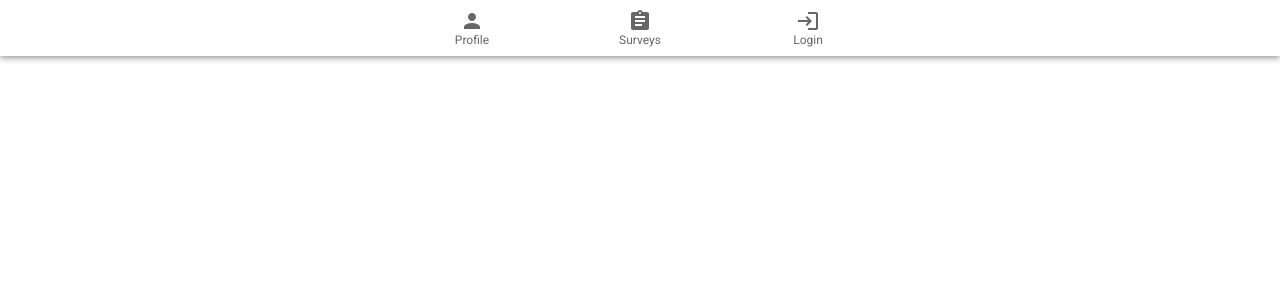
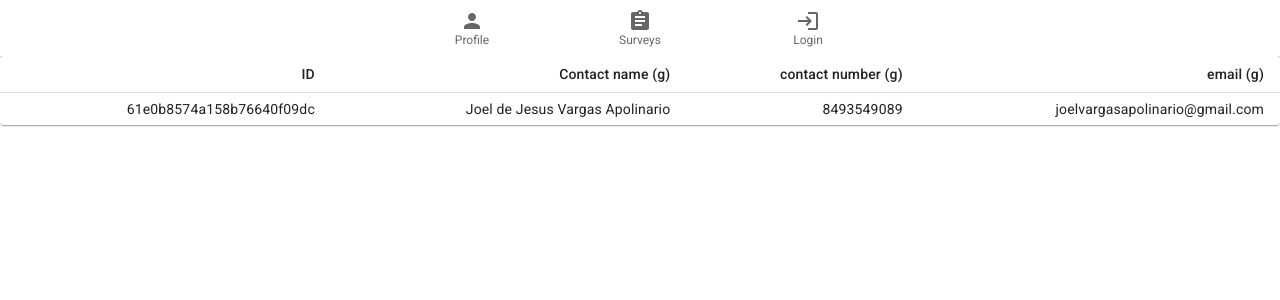
Before and after one commit to Joel-coder/COMP229-Web-Application-Development-Project-frontend, a Next.js app: page /survey in a window 1280 px wide. Shown: the top 300 px of the page. Built offline with nearby package versions, Linux system fonts and the light colour scheme; no server answers.

Commit message:
adding table

```diff
--- a/Components/Navbar.js
+++ b/Components/Navbar.js
@@ -24,12 +24,12 @@ function Navbar() {
             }}
           >
             <BottomNavigationAction label="Profile" icon={<PersonIcon />} />
-            <BottomNavigationAction label="Surveys" icon={<AssignmentIcon />} />
             <BottomNavigationAction
-              label="Login"
-              icon={<LoginIcon />}
-              onClick={() => router.push("/login")}
+              label="Surveys"
+              icon={<AssignmentIcon />}
+              onClick={() => router.push("/survey")}
             />
+            <BottomNavigationAction label="Login" icon={<LoginIcon />} />
           </BottomNavigation>
         </AppBar>
       </Box>
--- a/pages/landingPage/index.js
+++ b/pages/landingPage/index.js
@@ -5,9 +5,6 @@ import { useTranslation } from "next-i18next"; // i18n
 import { serverSideTranslations } from "next-i18next/serverSideTranslations"; // i18n
 import { useRouter } from "next/router"; // i18n
 
-import PersonIcon from "@mui/icons-material/Person";
-import LoginIcon from "@mui/icons-material/Login";
-import AssignmentIcon from "@mui/icons-material/Assignment";
 import Box from "@mui/material/Box";
 import BottomNavigation from "@mui/material/BottomNavigation";
 import BottomNavigationAction from "@mui/material/BottomNavigationAction";
--- a/pages/survey/index.js
+++ b/pages/survey/index.js
@@ -9,21 +9,30 @@ import Paper from "@mui/material/Paper";
 import Container from "@mui/material/Container";
 import API from "../../api";
 import { useRouter } from "next/router";
+import { DataGrid } from "@mui/x-data-grid";
 //require("typeface-poppins");
 //require("typeface-inter");
 
 export default function Survey() {
   const router = useRouter();
   const [token, setToken] = useState(
-    "eyJhbGciOiJIUzI1NiIsInR5cCI6IkpXVCJ9.eyJpZCI6IjYxNzVkNGFkNmQ3NjQ5N2U3MmZiMjg4NiIsInVzZXJuYW1lIjoianZhcmdhcyIsImlhdCI6MTY0MjA5ODk5OSwiZXhwIjoxNjQzNzAzNzk5fQ.6ohMXRCtjiy4OASifZ3ilVQSdTCKCWra_2bgVrLNQpM"
+    "eyJhbGciOiJIUzI1NiIsInR5cCI6IkpXVCJ9.eyJpZCI6IjYxNzVkNGFkNmQ3NjQ5N2U3MmZiMjg4NiIsInVzZXJuYW1lIjoianZhcmdhcyIsImlhdCI6MTY0MjI3NDMxMywiZXhwIjoxNjQyODc5MTEzfQ.KaVYq_LyIKBihet3aR4DYu1LBL_77XCB5FAQ3i9gEPw"
   );
+  const [rows, setRows] = useState([
+    {
+      _id: "61e0b8574a158b76640f09dc",
+      contact_name: "Joel de Jesus Vargas Apolinario",
+      contact_number: "8493549089",
+      email: "joelvargasapolinario@gmail.com",
+      __v: 0,
+    },
+  ]);
 
-  useEffect(() => {
-    if (token) {
+  useEffect(async () => {
     API()
       .get(`/contactInfo/`, {
         headers: {
-            authorization: "Bearer " + token,
+          authorization: "Bearer " + (await token),
           accept: "application/json",
           "Content-Type": "multipart/form-data",
         },
@@ -31,10 +40,38 @@ export default function Survey() {
       .then((response) => {
         if (response.data) {
           console.log("response ", response.data);
+          setRows(response.data);
         }
       });
-    }
   }, [token]);
 
-  return <></>;
+  return (
+    <>
+      <TableContainer component={Paper}>
+        <Table sx={{ minWidth: 650 }} size="small" aria-label="a dense table">
+          <TableHead>
+            <TableRow>
+              <TableCell align="right">ID</TableCell>
+              <TableCell align="right">Contact name&nbsp;(g)</TableCell>
+              <TableCell align="right">contact number&nbsp;(g)</TableCell>
+              <TableCell align="right">email&nbsp;(g)</TableCell>
+            </TableRow>
+          </TableHead>
+          <TableBody>
+            {rows.map((row) => (
+              <TableRow
+                key={row.name}
+                sx={{ "&:last-child td, &:last-child th": { border: 0 } }}
+              >
+                <TableCell align="right">{row._id}</TableCell>
+                <TableCell align="right">{row.contact_name}</TableCell>
+                <TableCell align="right">{row.contact_number}</TableCell>
+                <TableCell align="right">{row.email}</TableCell>
+              </TableRow>
+            ))}
+          </TableBody>
+        </Table>
+      </TableContainer>
+    </>
+  );
 }
```
Lines whose indentation alone changed are shown as unchanged.
